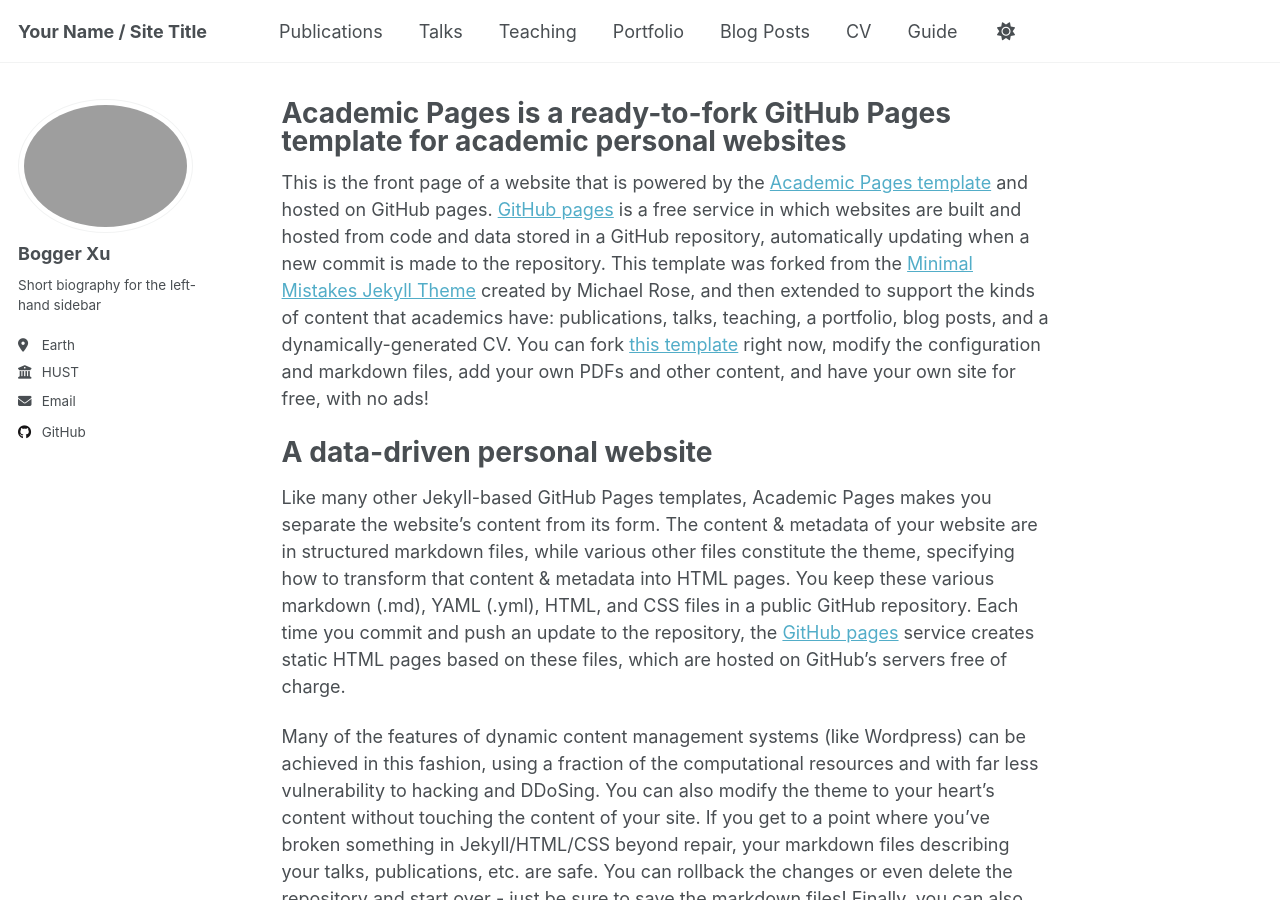
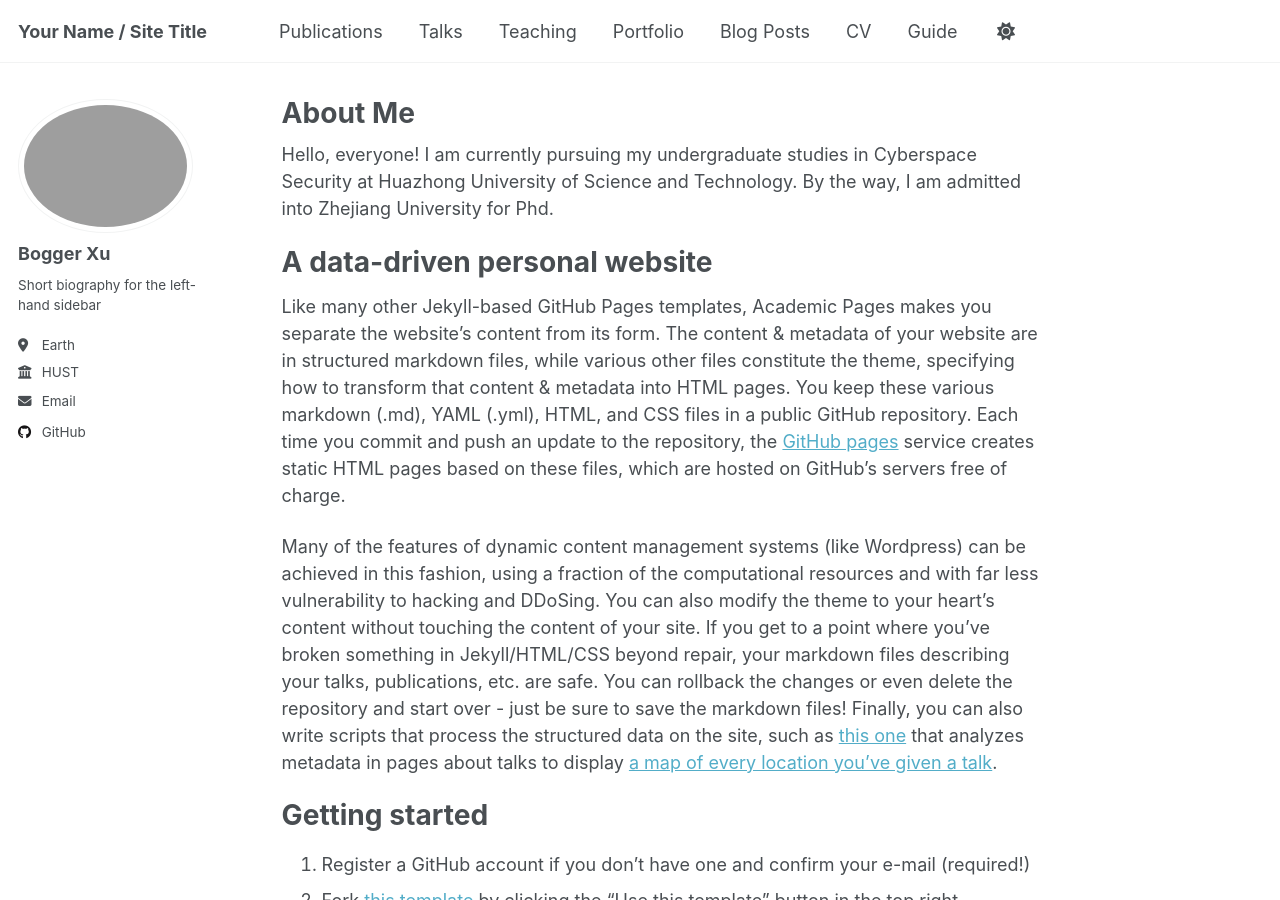
Before and after one commit to xb-Bogger/xb-Bogger.github.io, a Jekyll site: the page built from _pages/about.md, in a window 1280 px wide and 900 px high. Built offline with Jekyll 4.4.1, drawn with Linux system fonts in a browser that asks for light colours.

Commit message:
Revise about page title and content
Updated the title and introductory content to reflect personal information.

```diff
--- a/_pages/about.md
+++ b/_pages/about.md
@@ -1,13 +1,13 @@
 ---
 permalink: /
-title: "Academic Pages is a ready-to-fork GitHub Pages template for academic personal websites"
+title: "About Me"
 author_profile: true
 redirect_from:
   - /about/
   - /about.html
 ---
 
-This is the front page of a website that is powered by the [Academic Pages template](https://github.com/academicpages/academicpages.github.io) and hosted on GitHub pages. [GitHub pages](https://pages.github.com) is a free service in which websites are built and hosted from code and data stored in a GitHub repository, automatically updating when a new commit is made to the repository. This template was forked from the [Minimal Mistakes Jekyll Theme](https://mmistakes.github.io/minimal-mistakes/) created by Michael Rose, and then extended to support the kinds of content that academics have: publications, talks, teaching, a portfolio, blog posts, and a dynamically-generated CV. You can fork [this template](https://github.com/academicpages/academicpages.github.io) right now, modify the configuration and markdown files, add your own PDFs and other content, and have your own site for free, with no ads!
+Hello, everyone! I am currently pursuing my undergraduate studies in Cyberspace Security at Huazhong University of Science and Technology. By the way, I am admitted into Zhejiang University for Phd.
 
 A data-driven personal website
 ======
```
